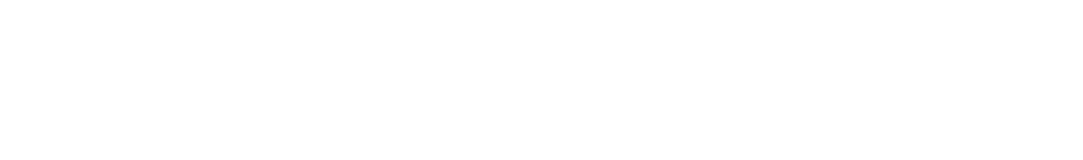
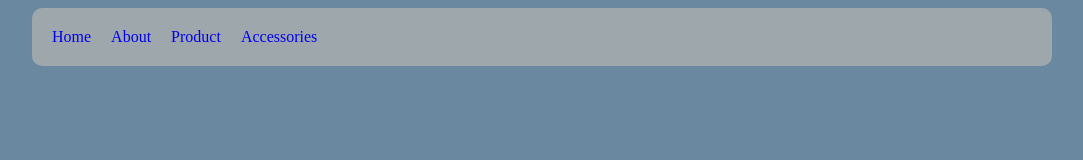
Before and after one commit to ZulfitriOthman/Ecommerce, a plain HTML site: page index.html in a window 1280 px wide. Shown: the whole page, without its empty margins (108-1191 px from the left). Drawn offline with Linux system fonts and the light colour scheme.

Commit message:
Update index.html

```diff
--- a/index.html
+++ b/index.html
@@ -4,9 +4,51 @@
     <meta charset="UTF-8">
     <meta http-equiv="X-UA-Compatible" content="IE=edge">
     <meta name="viewport" content="width=device-width, initial-scale=1.0">
-    <title>Document</title>
+    <title>Home Page</title>
 </head>
 <body>
+     <!--Making a navigation bar-->
+<style>
+    body{
+        background-color: rgb(107, 136, 161);
+    }
+    ul,li{
+        list-style: none;
+        padding: 10px;
+        margin: auto;
+        text-align: center;
+        float: left;
+    }
 
+    nav{
+        margin:auto;
+        width: 1000px;
+    }
+
+    a {
+        text-decoration: none;
+    }
+
+    .bgcolor{
+        background-color: rgb(158, 167, 172);
+        width: 1000px;
+        border-radius: 10px;
+    }
+
+    a.hover{
+        background-color: aliceblue;
+        transition: 2s;
+        font-size: 30px;
+    }
+
+</style>
+    <nav>
+<ul class="bgcolor">
+    <li><a href="#">Home</a></li>
+    <li><a href="#">About</a></li>
+    <li><a href="#">Product</a></li>
+    <li><a href="#">Accessories</a></li>
+</ul>
+    </nav>
 </body>
 </html>
```
